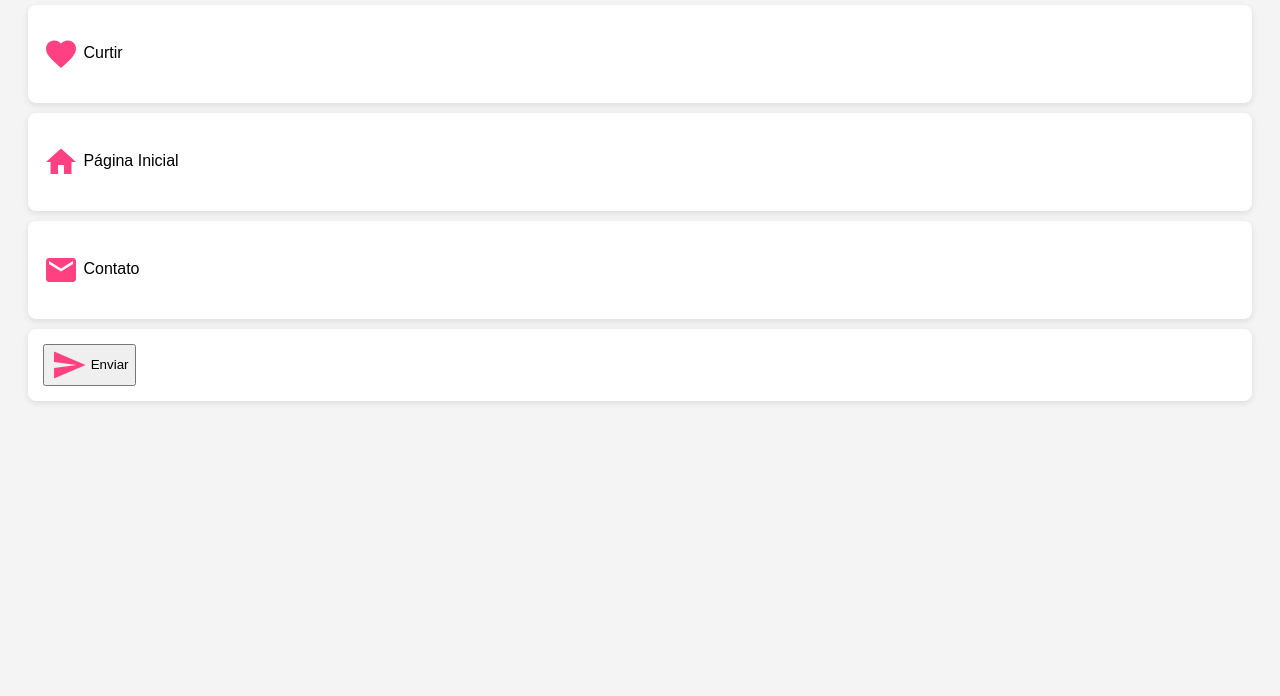
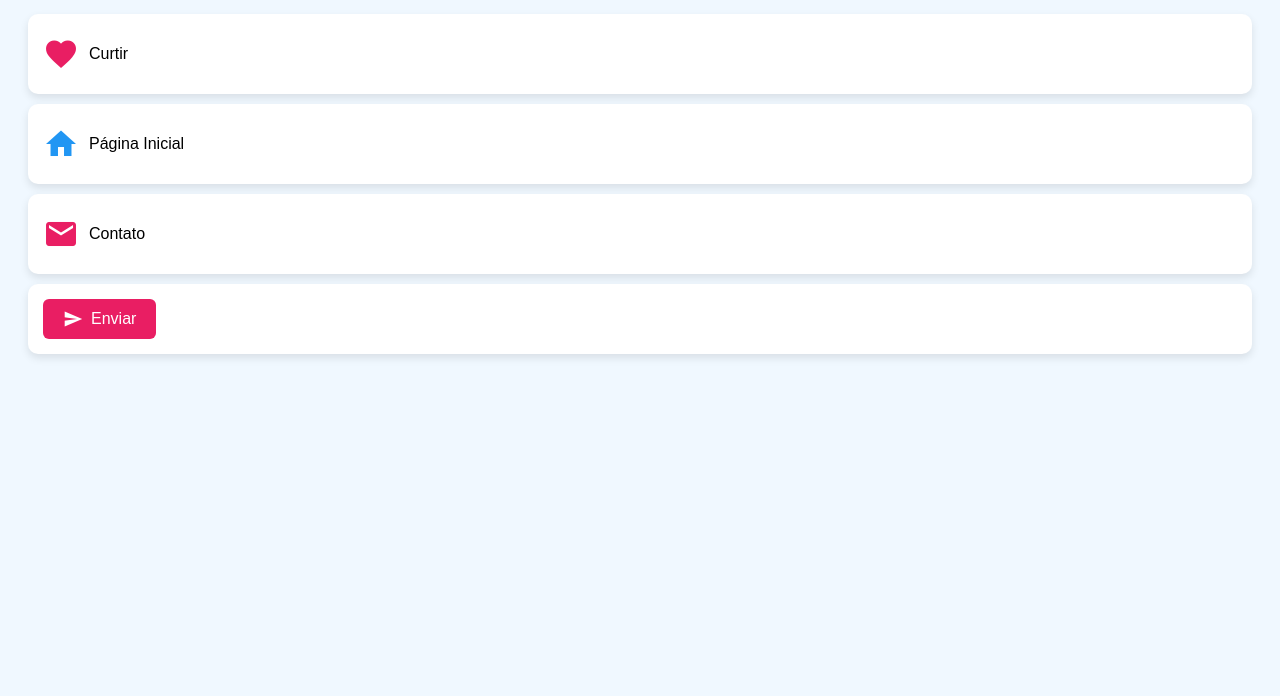
Before and after one commit to JuliooCezar/tags, a plain HTML site: page index.html in a window 1280 px wide. Shown: the part 104-800 px from the top of the page. Drawn offline with Linux system fonts and the light colour scheme.

Commit message:
Add files via upload

```diff
--- a/index.html
+++ b/index.html
@@ -3,49 +3,84 @@
 <head>
     <meta charset="UTF-8">
     <meta name="viewport" content="width=device-width, initial-scale=1.0">
-    <title>Site com Ícones</title>
+    <title>Site com Ícones Coloridos</title>
     <link rel="stylesheet" href="https://fonts.googleapis.com/icon?family=Material+Icons">
     <style>
         body {
             font-family: Arial, sans-serif;
             padding: 20px;
-            background-color: #f4f4f4;
+            background-color: #f0f8ff;
         }
+
         h1 {
             color: #333;
+            margin-bottom: 30px;
         }
+
         .icone {
             font-size: 36px;
-            color: #ff4081;
             vertical-align: middle;
         }
+
+        .icone-azul {
+            color: #2196F3; /* azul */
+        }
+
+        .icone-rosa {
+            color: #E91E63; /* rosa */
+        }
+
         .card {
             background-color: white;
             padding: 15px;
             margin: 10px 0;
-            border-radius: 8px;
-            box-shadow: 0 2px 6px rgba(0,0,0,0.1);
+            border-radius: 10px;
+            box-shadow: 0 4px 8px rgba(0,0,0,0.1);
+            display: flex;
+            align-items: center;
+            gap: 10px;
+        }
+
+        button {
+            background-color: #E91E63;
+            color: white;
+            padding: 10px 20px;
+            border: none;
+            border-radius: 6px;
+            cursor: pointer;
+            font-size: 16px;
+            display: flex;
+            align-items: center;
+            gap: 8px;
+        }
+
+        button .material-icons {
+            font-size: 20px;
         }
     </style>
 </head>
 <body>
-    <h1><i class="material-icons icone">web</i> Meu Site com Ícones</h1>
+    <h1><i class="material-icons icone icone-azul">web</i> Meu Site com Ícones</h1>
 
     <div class="card">
-        <p><i class="material-icons icone">favorite</i> Curtir</p>
+        <i class="material-icons icone icone-rosa">favorite</i>
+        <p>Curtir</p>
     </div>
 
     <div class="card">
-        <p><i class="material-icons icone">home</i> Página Inicial</p>
+        <i class="material-icons icone icone-azul">home</i>
+        <p>Página Inicial</p>
     </div>
 
     <div class="card">
-        <p><i class="material-icons icone">email</i> Contato</p>
+        <i class="material-icons icone icone-rosa">email</i>
+        <p>Contato</p>
     </div>
 
     <div class="card">
         <button>
-            <i class="material-icons icone">send</i> Enviar
+            <i class="material-icons">send</i>
+            Enviar
         </button>
     </div>
 </body>
```
